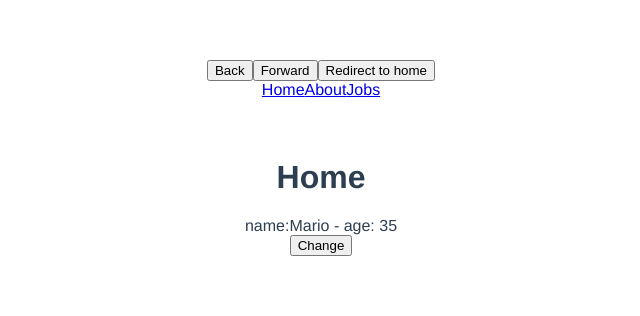
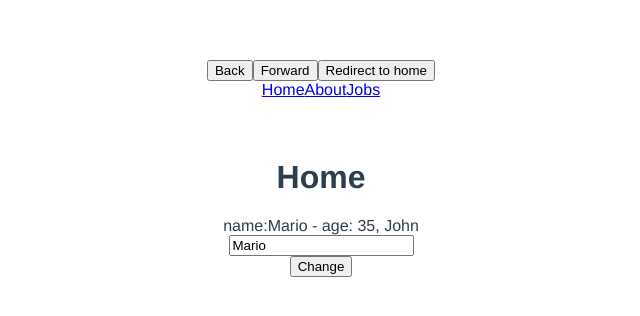
Before and after one commit to olehsyrbu/vue-test, a Vue app: page / in a window 1280 px wide. Shown: the top 316 px of the page, without its empty margins (319-959 px from the left). Built offline with nearby package versions, Linux system fonts and the light colour scheme.

Commit message:
chore: Update Home.vue component with additional input field

```diff
--- a/src/views/Home.vue
+++ b/src/views/Home.vue
@@ -1,13 +1,15 @@
 <template>
   <div class="home">
     <h1>Home</h1>
-    <div>name:{{ name }} - age: {{ age }}</div>
+    <div>name:{{ name }} - age: {{ age }}, {{ name2 }}</div>
+    <input type="text" v-model="name" />
+    <br />
     <button @click="change">Change</button>
   </div>
 </template>
 
 <script>
-import { ref } from "vue";
+import { ref, computed, watchEffect } from "vue";
 export default {
   name: "HomeComponent",
   setup() {
@@ -19,8 +21,17 @@ export default {
       age.value = 40;
     };
 
+    watchEffect(() => {
+      console.log("name :>>", name.value);
+    });
+
+    const name2 = computed(() => {
+      return "John";
+    });
+
     return {
       name,
+      name2,
       age,
       change,
     };
```
